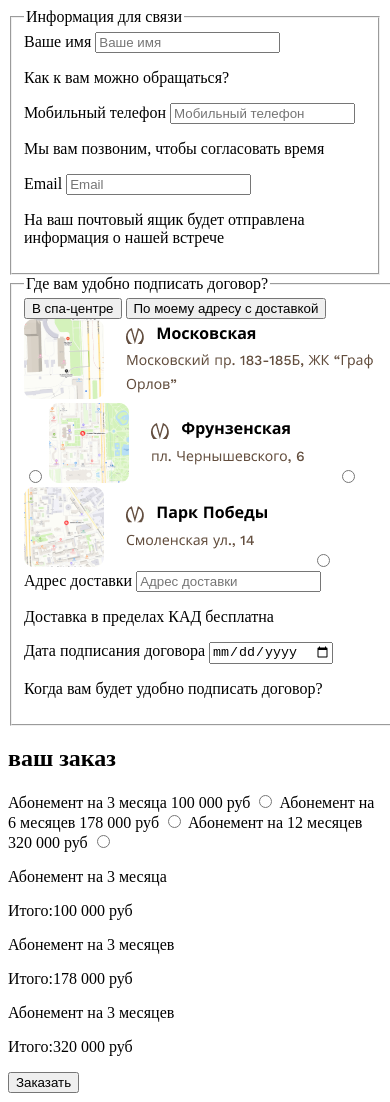
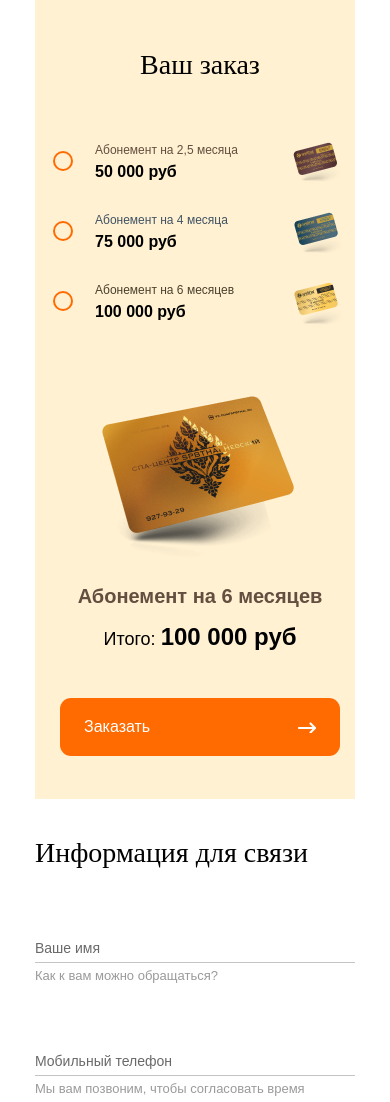
Before and after one commit to Yelesovushka/tai, a plain HTML site: page checkout.html in a window 390 px wide. Shown: the top 1102 px of the page. Drawn offline with nearby package versions, Linux system fonts and the light colour scheme; a web font is replaced by a local one.

Commit message:
checkout html+css

```diff
--- a/checkout.css
+++ b/checkout.css
@@ -0,0 +1,589 @@
+@font-face {
+  font-family: "FM Bolyar Sans Pro";
+  src: url("./fonts/FMBolyarSansPro-400.woff2") format("woff2"),
+    url("./fonts/FMBolyarSansPro-400.woff") format("woff");
+  font-weight: 400;
+  font-style: normal;
+}
+
+/*сброс*/
+body {
+	margin: 0;
+	overflow-x: hidden;
+	box-sizing: border-box;
+}
+
+p {
+	margin: 0;
+}
+
+fieldset {
+	margin: 0;
+	padding: 0;
+
+	border: none;
+}
+
+legend {
+	padding: 0;
+}
+
+h2 {
+	margin: 0;
+	font-weight: 400;
+}
+
+button {
+	padding: 0;
+	border: none;
+	font: inherit;
+	color: inherit;
+	background-color: transparent;
+}
+
+
+/*общие стили страниы с формой*/
+form {
+	display: flex;
+
+	font-family: "Work Sans", "Arial", sans-serif;
+	font-weight: 400;
+	font-size: 13px;
+	line-height: 19.5px;
+	color: rgba(154, 154, 154, 1);
+
+}
+
+.text {
+	margin-bottom: 45px;
+
+	font-family: "FM Bolyar Sans Pro";
+	font-size: 28px;
+	line-height: 36px;
+	color: rgba(0, 0, 0, 1);
+}
+
+.hidden {
+  	display: none;
+}
+
+/*блок информации*/
+.info {
+	padding-top: 46px;
+    padding-left: 44px;
+    padding-right: 20px;
+    width: 56%;
+}
+
+.info__wrap {
+	display: flex;
+	flex-direction: column;
+
+	width: 420px;
+}
+
+.info__input-wrap {
+	position: relative;
+
+	margin-bottom: 44px;
+}
+
+.info__input-wrap:last-child {
+	margin-bottom: 90px;
+}
+
+.info__input {
+	width: 100%;
+
+	height: 30px;
+	padding: 8px 0;
+
+	font-size: 18px;
+	line-height: 26.8px;
+	color: rgba(0, 0, 0, 1);
+
+	border-top: none;
+	border-right: none;
+	border-left: none;
+	border-bottom: 1px rgba(196, 196, 196, 1) solid;
+}
+
+.info__input:hover,
+.info__input:active,
+.info__input:focus {
+	outline: none;
+	border-bottom: 2px rgba(255, 107, 0, 1) solid;
+}
+
+
+.info__item {
+	position: absolute;
+	top: 22px;
+	z-index: 1;
+
+	font-size: 14px;
+	line-height: 21px;
+	color: rgba(105, 105, 105, 1);
+}
+
+
+.info__input-text {
+	margin-top: 3px;
+}
+
+.info__item--active {
+	top: -42px;
+	margin-top: 21px;
+
+	color: rgba(255, 107, 0, 1);
+}
+
+.info__item--filled {
+	color: rgba(105, 105, 105, 1);;
+}
+
+.info__input-wrap--warning::before {
+	content: "";
+	position: absolute;
+	top: 21px;
+	right: 0;
+	z-index: 1;
+	width: 160px;
+	height: 21px;
+	background-image: url(./img/warning.png);
+}
+
+.info__buttons {
+	display: flex;
+	justify-content: space-between;
+
+	min-height: 46px;
+	width: 100%;
+
+	margin-bottom: 30px;
+
+	font-size: 18px;
+	line-height: 26.8px;
+	color: rgba(105, 105, 105, 1);
+}
+
+.info__buttons input[type=radio] {
+	display: none;
+}
+
+.info__place--spa:hover,
+.info__place--spa:focus {
+	outline: none;
+	border-bottom: 3px rgba(255, 107, 0, 1) solid;
+}
+
+.info__place input[type=radio]:checked + label {
+	font-weight: 600;
+	color: rgba(0, 0, 0, 1);
+}
+
+.info__place--home:hover,
+.info__place--home:focus {
+	outline: none;
+	border-bottom: 3px rgba(255, 107, 0, 1) solid;
+}
+
+.info__button--spa,
+.info__button--home {
+	border-bottom: 1px rgba(196, 196, 196, 1) solid;
+}
+
+.info__address-spa input[type=radio] {
+	display: none;
+}
+
+.info__radio {
+	display: inline-block;
+}
+
+.info__metro {
+	padding: 20px;
+	border-radius: 18px;
+}
+
+.info__metro:hover {
+	background-color: rgba(255, 107, 0, 0.05);
+}
+
+.info__metro:active {
+	background-color: rgba(255, 107, 0, 1);
+}
+
+.info__metro input[type=radio]:checked + label {
+	background-color: rgba(255, 107, 0, 1);
+}
+
+.info__metro input[type=radio]:disabled + label {
+	background-color: none;
+}
+
+
+/*блок с сабмитом*/
+.card {
+	display: flex;
+	flex-direction: column;
+
+	width: 50%;
+
+	padding: 46px 50px 0;
+}
+
+.card--gold {
+	background-color: rgba(255, 241, 210, 1);
+}
+
+.card--red {
+	background-color: rgba(255, 232, 226, 1);
+}
+
+.card--blue {
+	background-color: rgba(225, 233, 238, 1);
+}
+
+.card__buttons {
+	display: flex;
+	justify-content: space-between;
+
+	max-width: 576px;
+	width: 100%;
+	height: 112px;
+}
+
+.card__buttons span:first-child {
+	display: block;
+
+	font-size: 12px;
+	line-height: 18px;
+}
+
+.card__buttons span:last-child {
+	display: block;
+
+	padding-top: 4px;
+
+	font-size: 16px;
+	line-height: 18.8px;
+	font-weight: 600;
+	color: rgba(0, 0, 0, 1);
+}
+
+.card__buttons input[type=radio] {
+	display: none;
+}
+
+.card__button {
+	width: 180px;
+}
+
+.card__radio {
+	display: inline-block;
+
+	padding-top: 53px;
+}
+.card__radio--red {
+ 	color: rgba(99, 78, 62, 1);
+}
+.card__radio--blue {
+	color: rgba(63, 82, 99, 1);
+}
+
+.card__radio--gold {
+	color: rgba(74, 64, 45, 1);
+}
+
+.card__button input[type=radio]:checked + label {
+	border-bottom: 3px rgba(255, 107, 0, 1) solid;
+}
+
+.card__button:hover {
+	border-bottom: 3px rgba(255, 107, 0, 1) solid;
+}
+
+.card__button--gold {
+	background-image: url(./img/DT-mini-gold-card.png);
+	background-repeat: no-repeat;
+}
+
+.card__button--red {
+	background-image: url(./img/DT-mini-red-card.png);
+	background-repeat: no-repeat;
+}
+
+.card__button--blue {
+	background-image: url(./img/DT-mini-blue-card.png);
+	background-repeat: no-repeat;
+}
+
+.card__total {
+	padding-top: 394px;
+
+	text-align: center;
+	font-size: 18px;
+	line-height: 26.8px;
+	color: rgba(0, 0, 0, 1);
+
+	background-repeat: no-repeat;
+	background-position: center 62px;
+}
+
+.card__total-text {
+	padding-bottom: 7px;
+
+	font-size: 20px;
+	line-height: 29.8px;
+	font-weight: 700;
+}
+
+.card__total span {
+	display: inline-block;
+
+	font-size: 24px;
+	line-height: 35.8px;
+	font-weight: 700;
+}
+
+.card__total--gold {
+	background-image: url(./img/DT-gold-card.png);
+}
+
+.card__total--gold .card__total-text {
+	color: rgba(99, 78, 63, 1);
+}
+
+.card__total--red {
+	background-image: url(./img/DT-gold-card.png);
+}
+
+.card__total--red .card__total-text {
+	color: rgba(99, 78, 63, 1);
+}
+
+.card__total--blue {
+	background-image: url(./img/DT-gold-card.png);
+}
+
+.card__total--blue .card__total-text {
+	color: rgba(63, 82, 99, 1);
+}
+
+.card__btn {
+	position: relative;
+
+	width: 280px;
+	height: 58px;
+
+	margin: 43px auto;
+	padding: 20px 24px;
+
+	text-align: left;
+	font-size: 16px;
+	line-height: 16px;
+	color: rgba(255, 255, 255, 1);
+
+	background-color: rgba(255, 107, 0, 1);
+	border-radius: 11px;
+}
+
+.card__btn:hover,
+.card__btn:focus,
+.card__btn:active {
+	outline: none;
+}
+
+.card__btn::before {
+	content: "";
+	position: absolute;
+	right: 24px;
+	top: 24.5px;
+	width: 18px;
+	height: 11px;
+	background-image: url(./img/arrow.png);
+	background-repeat: no-repeat;
+
+}
+
+@media (max-width: 1034px) {
+	form {
+		flex-direction: column;
+	}
+
+	text {
+		margin-bottom: 32px;
+	}
+
+	.card {
+		width: auto;
+		min-width: 290px;
+		max-width: 320px;
+		padding: 47px 10px 0 20px;
+		margin: 0 auto;
+
+		text-align: center;
+
+		order: -1;
+	}
+
+	.card__buttons {
+		flex-direction: column;
+
+		width: 290px;
+		height: auto;
+	}
+
+	.card__button {
+		position: relative;
+
+		width: 100%;
+	    height: 70px;
+
+		text-align: left;
+
+		background-position: right;
+	}
+
+	.card__button input[type=radio]:checked + label {
+		border-bottom: none;
+	}
+
+	.card__button:hover {
+		border-bottom: none;
+	}
+
+	.card__radio {
+		padding-top: 13px;
+		padding-left: 40px;
+	}
+
+	.card__radio::before {
+		content: "";
+		display: inline-block;
+		width: 10px;
+		height: 10px;
+		position: absolute;
+		top: 25px;
+		left: 0;
+
+	    border: 3px rgba(255, 241, 210, 1) solid;
+	    border-radius: 50px;
+	    box-shadow: 0 0 0 2px rgba(255, 107, 0, 1);
+	    background-color: rgba(255, 241, 210, 1);
+	}
+
+	.card__button input[type=radio]:checked + label::before {
+		background-color: rgba(255, 107, 0, 1);
+	}
+
+	.card__total {
+		padding-top: 244px;
+
+		background-position: center 45px;
+	}
+
+	.card__total--gold {
+		background-image: url(./img/Mb-gold-card.png);
+	}
+
+	.card__total--red {
+		background-image: url(./img/Mb-red-card.png);
+	}
+
+	.card__total--blue {
+		background-image: url(./img/Mb-blue-card.png);
+	}
+
+	.info {
+		width: auto;
+		min-width: 280px;
+		max-width: 320px;
+		padding: 36px 20px 0;
+		margin: 0 auto;
+	}
+
+	.info__wrap {
+		width: auto;
+	}
+
+	.info__buttons {
+		flex-direction: column;
+	}
+
+	.info__place {
+		position: relative;
+
+		padding-left: 32px;
+
+		font-size: 16px;
+		line-height: 24px;
+	}
+
+	.info__place--spa {
+		padding-bottom: 23px;
+	}
+
+	.info__place--home {
+		padding-bottom: 40px;
+	}
+
+	.info__place label::before {
+		content: "";
+		display: inline-block;
+		width: 10px;
+		height: 10px;
+		position: absolute;
+		top: 0;
+		left: 0;
+
+	    border: 3px rgba(255, 255, 255, 1) solid;
+	    border-radius: 50px;
+	    box-shadow: 0 0 0 2px rgba(255, 107, 0, 1);
+	    background-color: rgba(255, 255, 255, 1);
+	}
+
+	.info__place--spa:hover,
+	.info__place--spa:focus {
+		border-bottom: none;
+	}
+
+	.info__place input[type=radio]:checked + label {
+		font-weight: 600;
+		color: rgba(0, 0, 0, 1);
+	}
+
+	.info__place input[type=radio]:checked + label::before {
+		background-color: rgba(255, 107, 0, 1);
+	}
+
+	.info__place--home:hover,
+	.info__place--home:focus {
+		border-bottom: none;
+	}
+
+	.info__button--spa,
+	.info__button--home {
+		border-bottom: none;
+	}
+
+	.info__metro:first-child img {
+		display: none;
+	}
+
+	.info__metro:first-child {
+		background-image: url(.img/place-mosk-mb.png);
+		background-repeat: no-repeat;
+	}
+
+	.info__metro {
+		display: block;
+		padding: 15px 20px;
+		width: 280px;
+		margin: -20px;
+
+		border-radius: 0;
+	}
+
+}
--- a/checkout.html
+++ b/checkout.html
@@ -7,34 +7,35 @@
 	    <link rel="shortcut icon" href="/images/favicon.png" type="image/png">
 	    <link href="https://fonts.googleapis.com/css2?family=Montserrat&display=swap" rel="stylesheet">
 	    <link rel="stylesheet" href="https://unpkg.com/swiper/swiper-bundle.min.css">
-	    <link href="checkout.css" rel="stylesheet">
+	    <link href="./checkout.css" rel="stylesheet">
 
 	    <script src="js/jquery.min.js"></script>
 	</head>
 	<body>
 		<form method="" action="">
 			<section class="info">
+				<div class="info__wrap">
 					<fieldset class="info__personal">
 						<legend class="info__text text">Информация для связи</legend>
 						<div class="info__input-wrap">
 							<label class="info__item" for="name">
 								Ваше имя
 							</label>
-						<input class="info__input" type="text" name="name" id="name" placeholder="Ваше имя">
+							<input class="info__input" type="text" name="name" id="name">
 							<p class="info__input-text">Как к вам можно обращаться?</p>
 						</div>
 						<div class="info__input-wrap">
 							<label class="info__item" for="phone">
 								Мобильный телефон
 							</label>
-						<input class="info__input" type="tel" name="phone" id="phone" placeholder="Мобильный телефон" pattern="\+7\s([0-9]{3}\s[0-9]{3}\s[0-9]{2}\s[0-9]{2}" required="">
+							<input class="info__input" type="tel" name="phone" id="phone" pattern="\+7\s([0-9]{3}\s[0-9]{3}\s[0-9]{2}\s[0-9]{2}" required="">
 							<p class="info__input-text">Мы вам позвоним, чтобы согласовать время</p>
 						</div>
 						<div class="info__input-wrap">
 							<label class="info__item" for="mail">
 								Email
 							</label>
-						<input class="info__input" type="email" name="mail" id="mail" placeholder="Email" required="">
+							<input class="info__input" type="email" name="mail" id="mail" required="">
 							<p class="info__input-text">На ваш почтовый ящик будет отправлена информация о нашей встрече</p>
 						</div>
 					</fieldset>
@@ -42,62 +43,76 @@
 					<fieldset class="info__place-time">
 						<legend class="info__text text">Где вам удобно подписать договор?</legend>
 						<div class="info__buttons">
-						<button class="info__button" type="button">В спа-центре</button>
-						<button class="info__button" type="button">По моему адресу с доставкой</button>
+							<div class="info__place info__place--spa">
+								<input class="info__button" type="radio" name="place" id="spa"  value="Spa" checked>
+								<label class="info__button-spa" for="spa">В спа-центре</label>
 							</div>
-					<div class="info__address-spa">
+							<div class="info__place info__place--home">
+								<input class="info__button" type="radio" name="place" id="home" value="Home">
+								<label class="info__button-home" for="home">По моему адресу с доставкой</label>
+							</div>
+						</div>
+						<div class="info__address-spa hidden">
+							<div class="info__metro">
 								<label class="info__radio" for="mosk"><img src="./img/place-mosk.png"></label>
-						<input class="info__radiobutton" type="radio" name="place" id="mosk" value="Московская">
-
+								<input class="info__radiobutton" type="radio" name="place" id="mosk" value="Московская" checked>
+							</div>
+							<div class="info__metro">
 								<label class="info__radio" for="frun"><img src="./img/place-frun.png"></label>
 								<input class="info__radiobutton" type="radio" name="place" id="frun" value="Фрунзенская">
-
+							</div>
+							<div class="info__metro">
 								<label class="info__radio" for="park"><img src="./img/place-park.png"></label>
 								<input class="info__radiobutton" type="radio" name="place" id="park" value="Парк Победы">
+							</div>
 						</div>
 						<div class="info__address-home info__input-wrap">
 							<label class="info__item" for="address">
 								Адрес доставки
 							</label>
-						<input class="info__input" type="text" name="address" id="address" placeholder="Адрес доставки">
+							<input class="info__input" type="text" name="address" id="address">
 							<p class="info__input-text">Доставка в пределах КАД бесплатна</p>
 						</div>
 						<div class="info__input-wrap">
 							<label class="info__item" for="date">
 								Дата подписания договора
 							</label>
-						<input class="info__input" type="date" name="date" id="date" placeholder="Дата подписания договора">
+							<input class="info__input" type="date" name="date" id="date">
 							<p class="info__input-text">Когда вам будет удобно подписать договор?</p>
 						</div>
 					</fieldset>
+				</div>
 			</section>
 
-			<section class="card">
-				<h2 class="card__head text">ваш заказ</h2>
+			<section class="card card--gold">
+				<h2 class="card__head text">Ваш заказ</h2>
 				<div class="card__buttons">
-					<label class="card__radio card__radio--red" for="red">Абонемент на 3 месяца <span>100 000 руб</span></label>
+					<div class="card__button card__button--red">
 						<input class="card__radiobutton card__button--red" type="radio" name="card" id="red" value="red">
-
-					<label class="card__radio card__radio--blue" for="blue">Абонемент на 6 месяцев <span>178 000 руб</span></label>
-					<input class="card__radiobutton card__button--blue" type="radio" name="card" id="blue" value="blue">
-
-					<label class="card__radio card__radio--gold" for="gold">Абонемент на 12 месяцев <span>320 000 руб</span></label>
+						<label class="card__radio card__radio--red" for="red"><span>Абонемент на 2,5 месяца</span> <span>50 000 руб</span></label>
+					</div>
+					<div class="card__button card__button--blue">
+						<input class="card__radiobutton card__button--blue" type="radio" name="card" id="blue" value="blue"><label class="card__radio card__radio--blue" for="blue"><span>Абонемент на 4 месяца</span><span>75 000 руб</span></label>
+					</div>
+					<div class="card__button card__button--gold">
 						<input class="card__radiobutton card__button--gold" type="radio" name="card" id="gold" value="gold">
+						<label class="card__radio card__radio--gold" for="gold"><span>Абонемент на 6 месяцев</span> <span>100 000 руб</span></label>
+					</div>
 				</div>
 
-				<div class="card__total card__total--red">
-					<p class="card__total-text">Абонемент на 3 месяца</p>
-					<p>Итого:<span>100 000 руб</span></p>
+				<div class="card__total card__total--red hidden">
+					<p class="card__total-text">Абонемент на 2,5 месяца</p>
+					<p>Итого:<span>50 000 руб</span></p>
 				</div>
 
-				<div class="card__total card__total--blue">
-					<p class="card__total-text">Абонемент на 3 месяцев</p>
-					<p>Итого:<span>178 000 руб</span></p>
+				<div class="card__total card__total--blue hidden">
+					<p class="card__total-text">Абонемент на 4 месяца</p>
+					<p>Итого:<span>75 000 руб</span></p>
 				</div>
 
 				<div class="card__total card__total--gold">
-					<p class="card__total-text">Абонемент на 3 месяцев</p>
-					<p>Итого:<span>320 000 руб</span></p>
+					<p class="card__total-text">Абонемент на 6 месяцев</p>
+					<p>Итого: <span> 100 000 руб</span></p>
 				</div>
 
 				<button class="card__btn" type="submit">Заказать</button>
@@ -106,5 +121,4 @@
 		</form>
 	</body>
 
-
 </html>
```
Also changed, not shown: img/arrow.png (added), img/date.png (added), img/place-mosk-mb.png (added), img/warning.png (added), 1 other file. Lines whose indentation alone changed are shown as unchanged.
